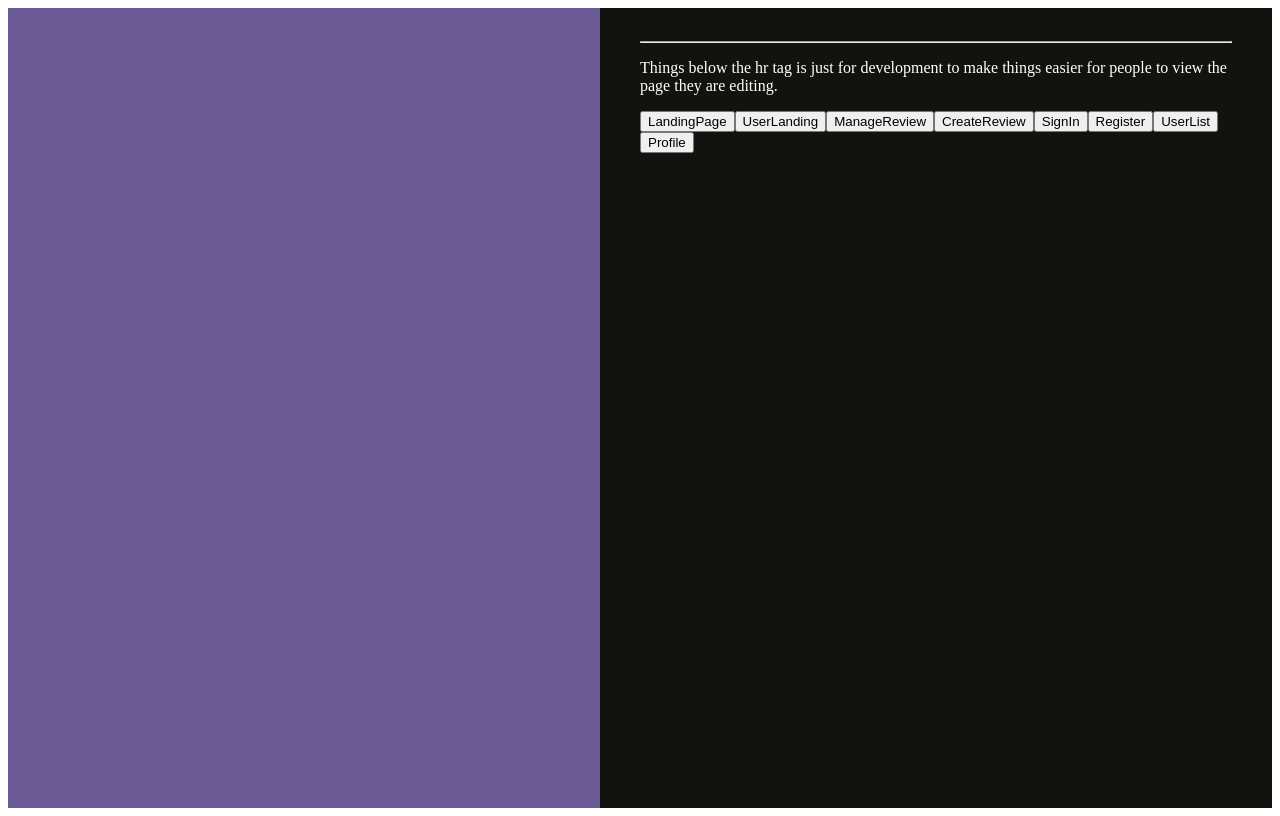
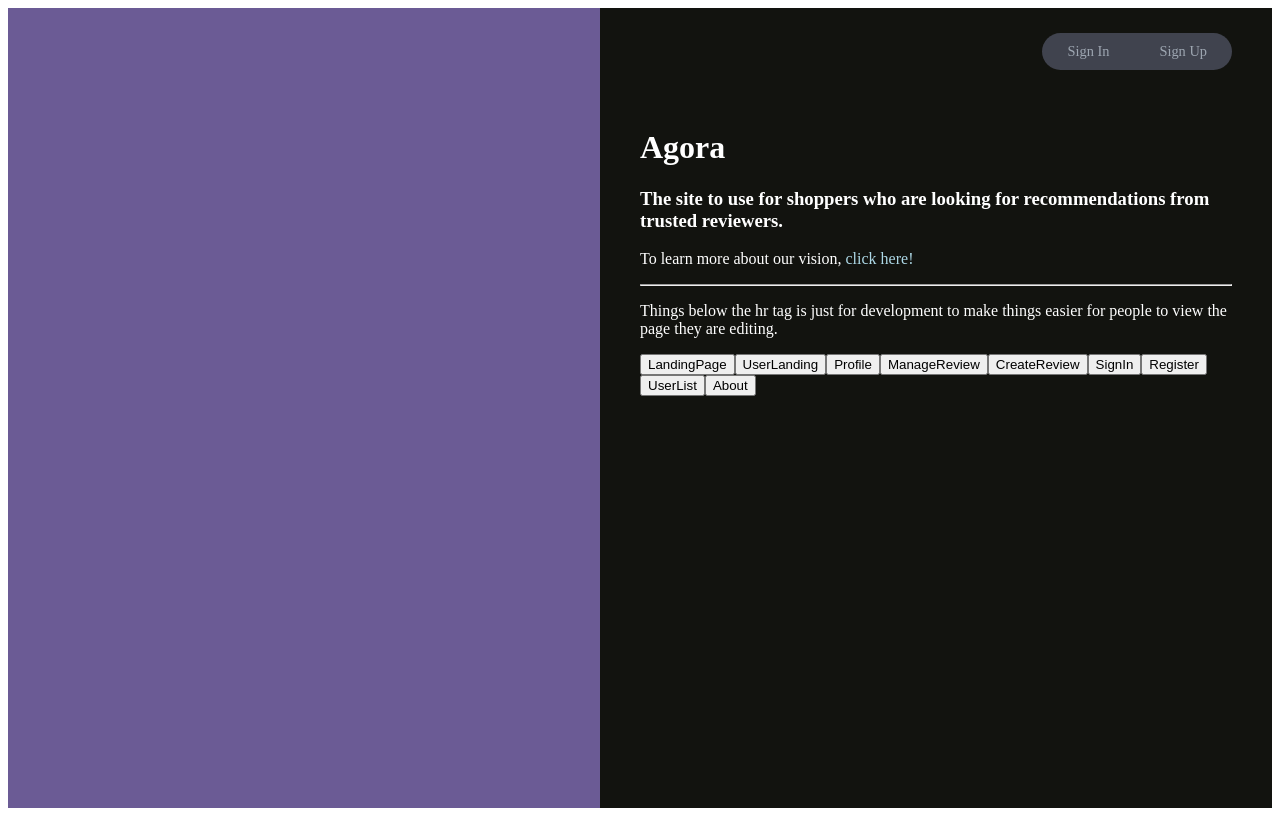
Before and after one commit to Electrex/2021-fall-cs160-team-vision, a React (Create React App) app in the folder frontend/: page / in a window 1280 px wide. Built offline with nearby package versions, Linux system fonts and the light colour scheme.

Commit message:
Provided routing to Login, Register, and About. Small description for landing page

```diff
--- a/frontend/src/components/LandingPage.js
+++ b/frontend/src/components/LandingPage.js
@@ -1,5 +1,5 @@
 import React from 'react';
-import { NavLink, useHistory} from 'react-router-dom';
+import { NavLink, useHistory } from 'react-router-dom';
 
 import "./style.css";
 
@@ -14,17 +14,37 @@ function LandingPage(props) {
         <div className='App'>
             <div className='appAside' />
             <div className='appForm'>
+                <div className='pageSwitcher'>
+                    <NavLink
+                        to='/signin'
+                        activeClassName='pageSwitcherItem-active'
+                        className='pageSwitcherItem'
+                    >
+                        Sign In
+                    </NavLink>
+                    <NavLink
+                        to='/signup'
+                        activeClassName='pageSwitcherItem-active'
+                        className='pageSwitcherItem'
+                    >
+                        Sign Up
+                    </NavLink>
+            	</div>
 
+                <h1>Agora</h1>
+                <h3>The site to use for shoppers who are looking for recommendations from trusted reviewers.</h3>
+                <p>To learn more about our vision, <a style={{color: '#ADD8E6'}} onClick={() => routeChange('/about')}>click here!</a></p>
                 <hr/>
                 <p>Things below the hr tag is just for development to make things easier for people to view the page they are editing.</p>
                 <button onClick={() => routeChange('/')}>LandingPage</button>
                 <button onClick={() => routeChange('/me')}>UserLanding</button>
+                <button onClick={() => routeChange('/me/profile')}>Profile</button>
                 <button onClick={() => routeChange('/me/reviews')}>ManageReview</button>
                 <button onClick={() => routeChange('/me/reviews/add')}>CreateReview</button>
                 <button onClick={() => routeChange('/signin')}>SignIn</button>
                 <button onClick={() => routeChange('/signup')}>Register</button>
                 <button onClick={() => routeChange('/users')}>UserList</button>
-                <button onClick={() => routeChange('/profile')}>Profile</button>
+                <button onClick={() => routeChange('/about')}>About</button>
             </div>
         </div>
     );
```
